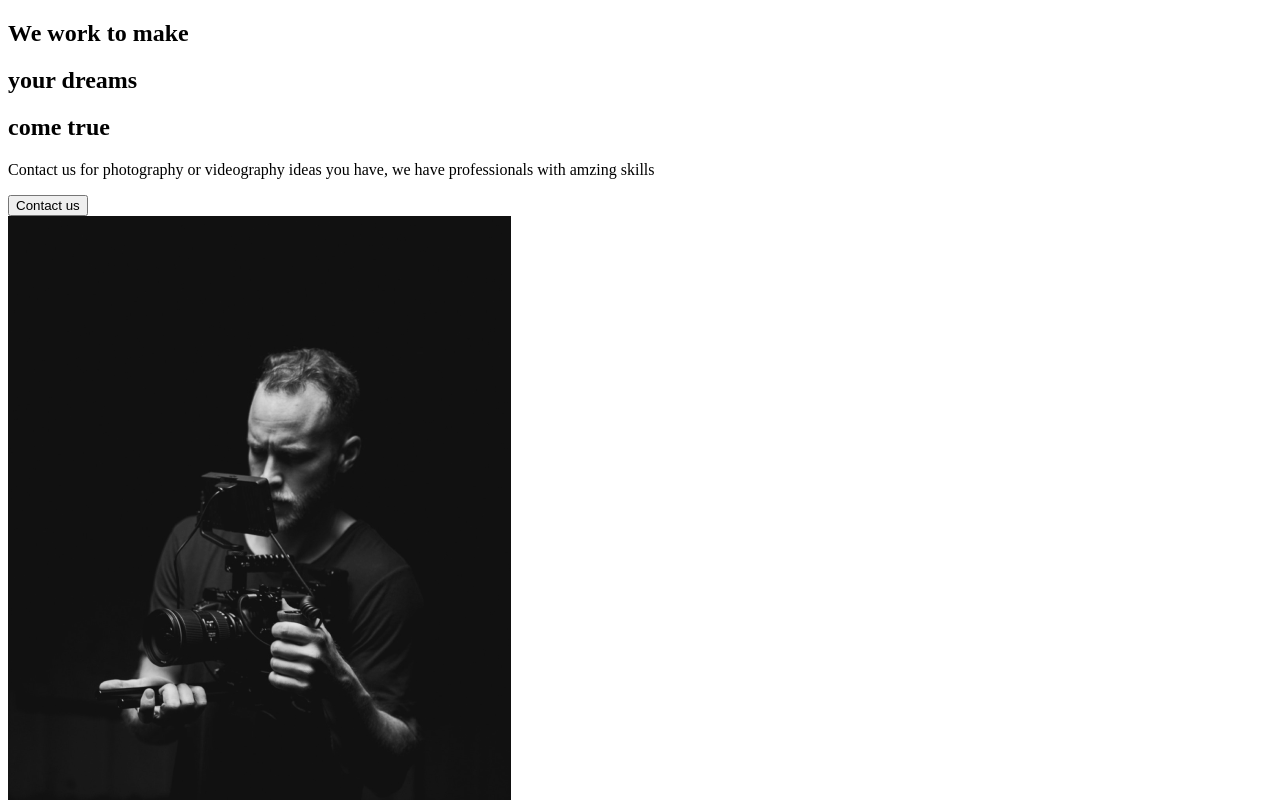
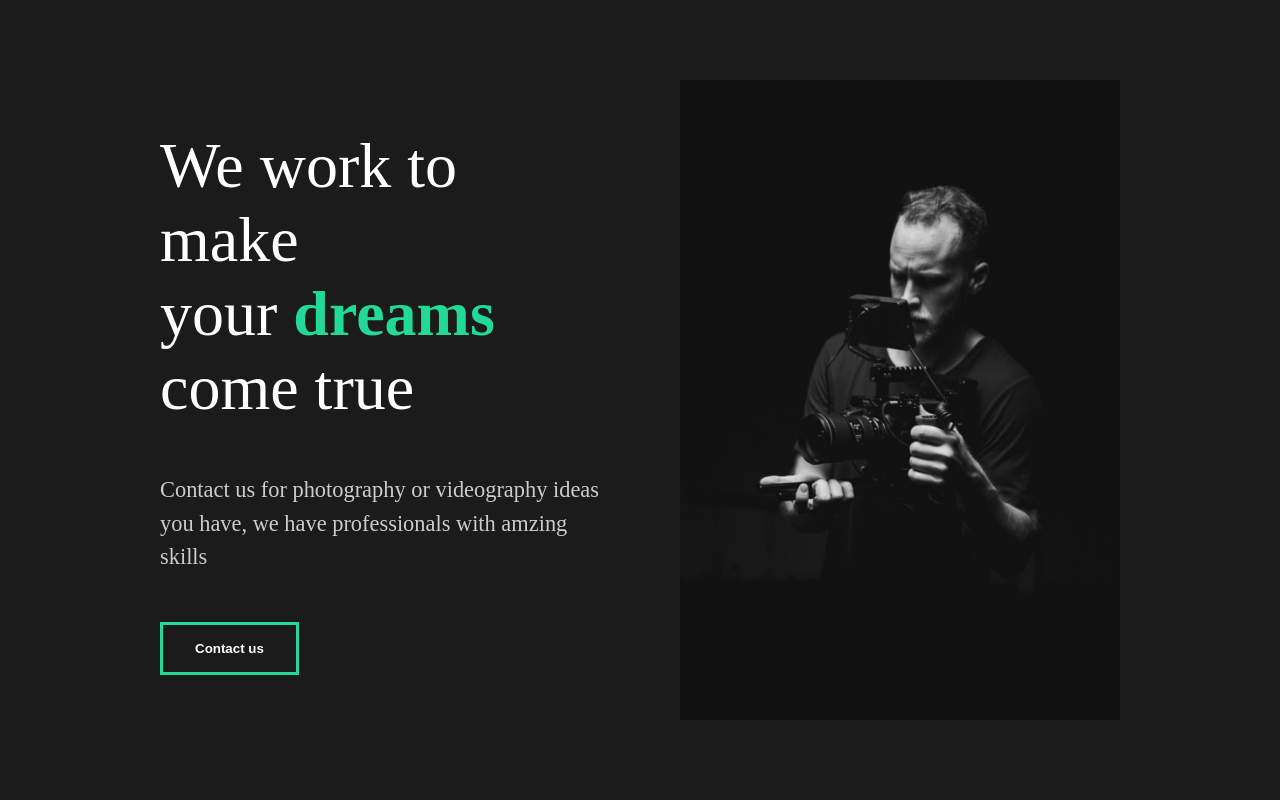
Before and after one commit to kunwar-11/portfolio-dev, a React (Create React App) app: page / in a window 1280 px wide. Shown: the top 800 px of the page. Built offline with nearby package versions, Linux system fonts and the light colour scheme.

Commit message:
style : styled the about us section

```diff
--- a/src/App.js
+++ b/src/App.js
@@ -1,8 +1,10 @@
 import React from 'react'
+import Globalstyle from './components/Globalstyle'
 import AboutPage from './pages/Aboutus'
 function App() {
   return (
     <div className="App">
+      <Globalstyle />
       <AboutPage />
     </div>
   );
--- a/src/components/AboutSection.js
+++ b/src/components/AboutSection.js
@@ -1,28 +1,58 @@
 import React from 'react'
 import home1 from '../img/home1.png'
+import styled from 'styled-components'
 function AboutSection() {
     return (
-        <div className = 'aboutus'>
-            <div className="aboutus__title">
-                <div className="aboutus__title__part">
+        <Aboutus>
+            <AboutusTitle>
+                <AboutusTitlePart>
                     <h2>We work to make</h2>
-                </div>
-                <div className="aboutus__title__part">
+                </AboutusTitlePart>
+                <AboutusTitlePart>
                     <h2>your <span>dreams</span></h2>
-                </div>
-                <div className="aboutus__title__part">
+                </AboutusTitlePart>
+                <AboutusTitlePart>
                     <h2>come true</h2>
-                </div>
+                </AboutusTitlePart>
                 <p  className = 'aboutus__description'>
                     Contact us for photography or videography ideas you have, we have professionals with amzing skills
                 </p>
                 <button className="aboutus__btn">Contact us</button>
-            </div>
-            <div className="aboutus__image">
+            </AboutusTitle>
+            <AboutusImage>
                 <img src={home1} alt="aboutus__img"/>
-            </div>
-        </div>
+            </AboutusImage>
+        </Aboutus>
     )
 }
+const Aboutus = styled.div`
+    min-height : 90vh;
+    display: flex;
+    align-items : center;
+    justify-content : space-between;
+    padding : 5rem 10rem;
+    color : white;
+`
 
+const AboutusTitle = styled.div`
+    flex : 1;
+    padding-right : 5rem;
+    h2 {
+        font-weight : lighter;
+    }
+`
+
+const AboutusImage = styled.div`
+    flex : 1;
+    overflow : hidden;
+    img {
+        width : 100%;
+        height : 80vh;
+        object-fit : cover;
+    }
+`
+
+const AboutusTitlePart = styled.div`
+    overflow : hidden;
+`
 export default AboutSection
--- /dev/null
+++ b/src/components/Globalstyle.js
@@ -0,0 +1,54 @@
+import {createGlobalStyle} from 'styled-components'
+
+const Globalstyle = createGlobalStyle `
+    * {
+        margin : 0;
+        padding : 0;
+        box-sizing : border-box;
+    }
+
+    body {
+        background-color : #1b1b1b
+    }
+
+    button {
+        font-weight : bold;
+        font-size : 1.1.rem;
+        cursor: pointer;
+        border : 3px solid #23d997;
+        padding : 1rem 2rem;
+        background : transparent;
+        color : white;
+        transition : all 0.5s ease;
+        &:hover{
+            background-color : #23d997;
+            color : white;
+        }
+    }
+    h2 {
+        font-weight : lighter;
+        font-size : 4rem;
+    }
+    h3{
+        color : white
+    }
+    h4 {
+        font-weight : bold;
+    }
+    span {
+        font-weight : bold;
+        color : #23d997;
+    }
+    a {
+        font-size : 1.1rem
+    }
+    p {
+        padding : 3rem 0rem;
+        color : #ccc;
+        font-size : 1.4rem;
+        line-height : 150%
+    }
+`
+
+
+export default Globalstyle
```
Also changed, not shown: 1 other file (tests, documents, lock files or other folders).
